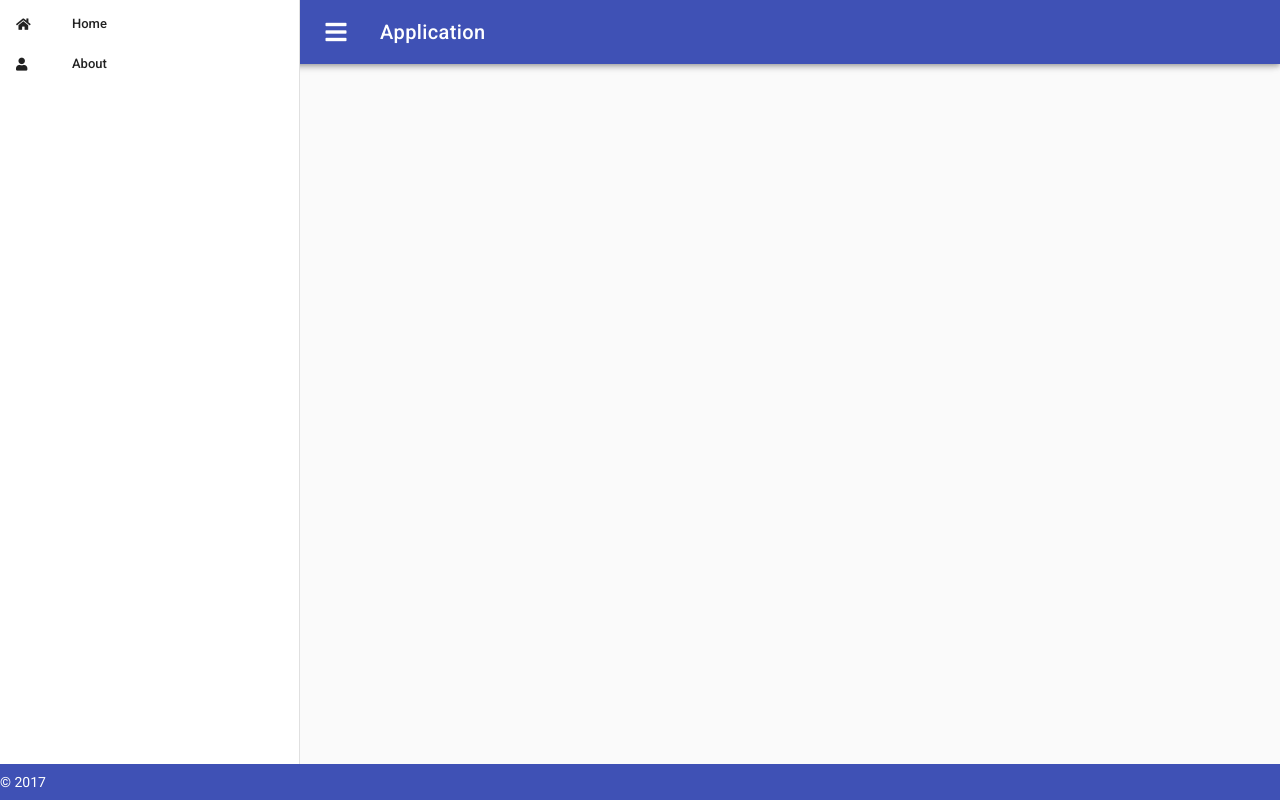
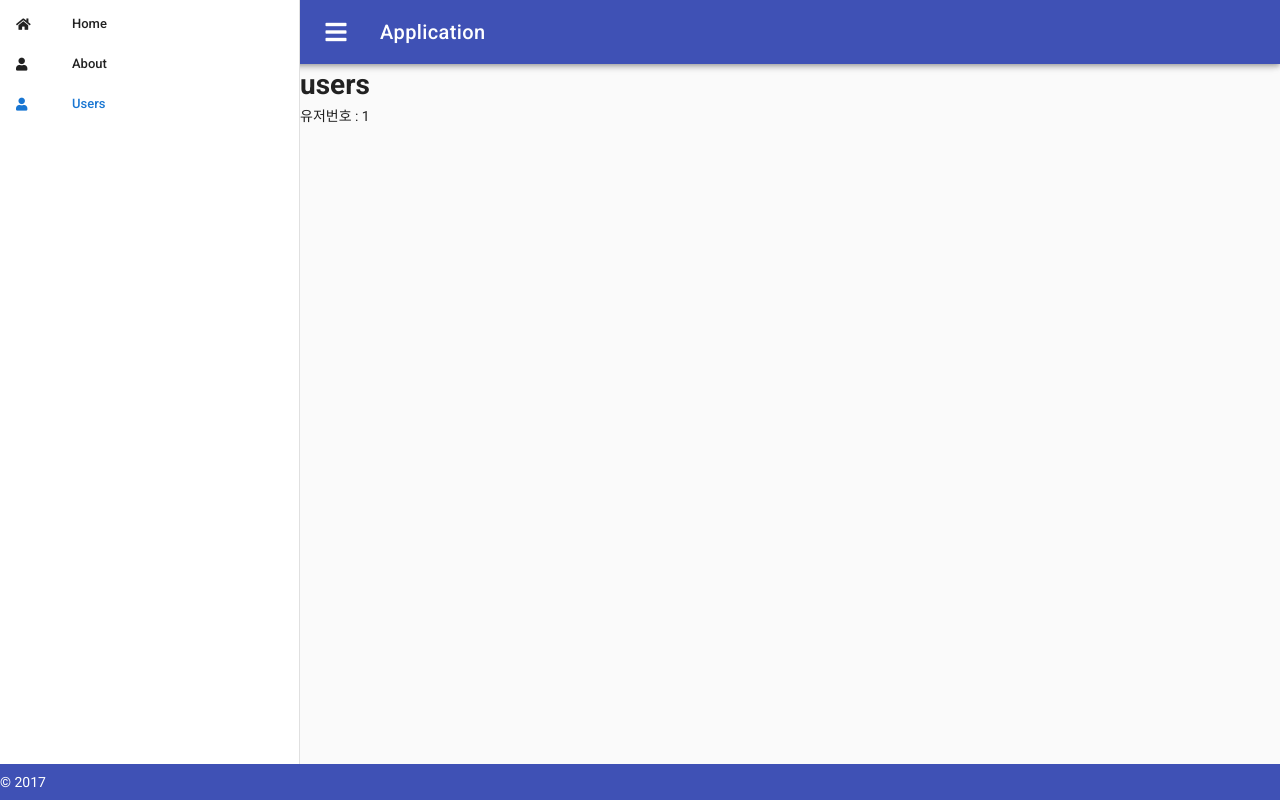
Before and after one commit to kyeongmin21/vue-router, a Vue app: page /users/1 in a window 1280 px wide. Built offline with nearby package versions, Linux system fonts and the light colour scheme.

Commit message:
this.$route.params로 값전달

```diff
--- a/src/App.vue
+++ b/src/App.vue
@@ -22,6 +22,16 @@
             <v-list-tile-title>About</v-list-tile-title>
           </v-list-tile-content>
         </v-list-tile>
+
+        <v-list-tile :to="{name: 'users'}" exact>
+          <v-list-tile-action>
+            <i class="fas fa-user"></i>
+          </v-list-tile-action>
+          <v-list-tile-content>
+            <v-list-tile-title>Users</v-list-tile-title>
+          </v-list-tile-content>
+        </v-list-tile>
+
       </v-list>
     </v-navigation-drawer>
     <v-toolbar color="indigo" dark fixed app>
--- a/src/router.js
+++ b/src/router.js
@@ -20,6 +20,11 @@ export default new Router({
       // this generates a separate chunk (about.[hash].js) for this route
       // which is lazy-loaded when the route is visited.
       component: () => import(/* webpackChunkName: "about" */ './views/About.vue')
+    },
+    {
+      path: '/users/:userId',
+      name: 'users',
+      component: () => import(/* webpackChunkName: "users" */ './views/Users.vue')
     }
   ]
 })
--- /dev/null
+++ b/src/views/Users.vue
@@ -0,0 +1,29 @@
+<template>
+  <div>
+    <h1>users</h1>
+    <p>유저번호 : {{ userId }}</p>
+
+  </div>
+</template>
+
+<script>
+export default {
+  name: "Users",
+  computed: {
+    userId () {
+      return this.$route.params.userId
+    }
+  },
+  created() {
+    // router 에 있는 모든 router 들
+    console.log('router', this.$router)
+
+    // 해당하는 route만
+    console.log('route', this.$route)
+  }
+}
+</script>
+
+<style scoped>
+
+</style>
```
Also changed, not shown: 1 other file (tests, documents, lock files or other folders).
